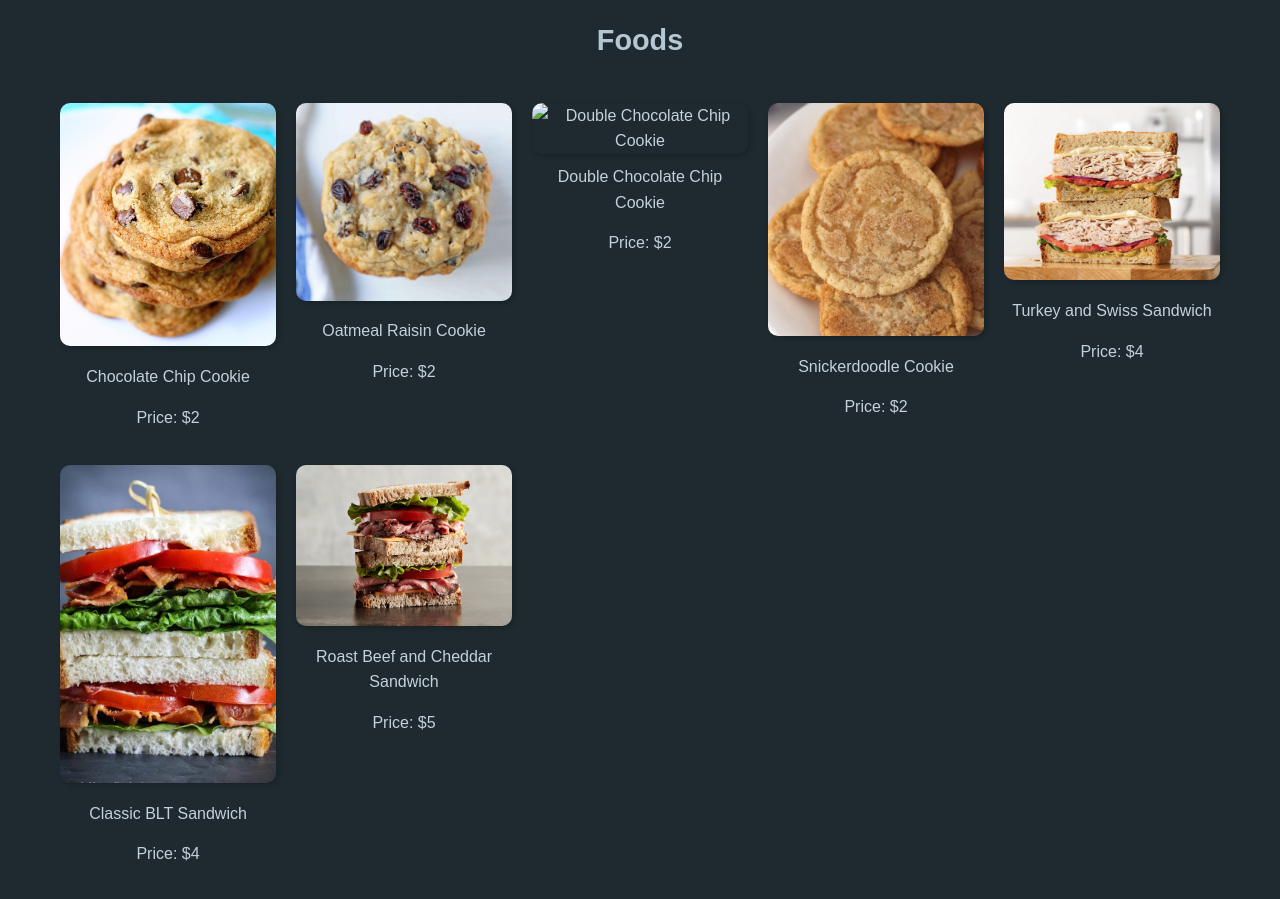
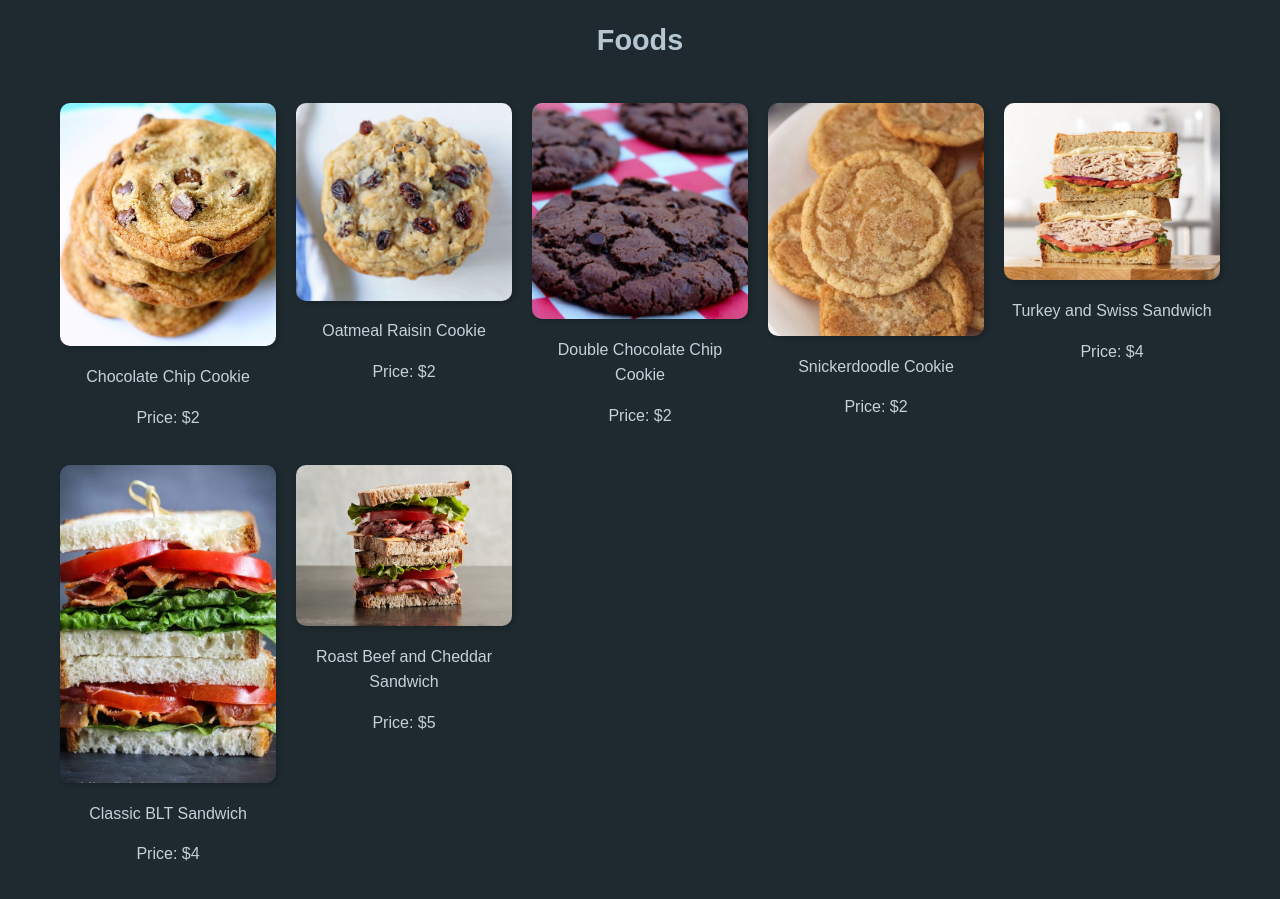
Before and after one commit to ag00137/ag00137.github.io, a plain HTML site: page menu.html in a window 1280 px wide. Shown: the part 2533-3432 px from the top of the page. Drawn offline with Linux system fonts and the light colour scheme.

Commit message:
Update menu.html

```diff
--- a/menu.html
+++ b/menu.html
@@ -175,7 +175,7 @@
                 </div>
 
 				<div class="menu-item">
-                    <img src="doublecookie.jpg" alt="Double Chocolate Chip Cookie">
+                    <img src="dcc.jpg" alt="Double Chocolate Chip Cookie">
                     <p>Double Chocolate Chip Cookie</p>
                     <p>Price: $2</p>
                 </div>
```
